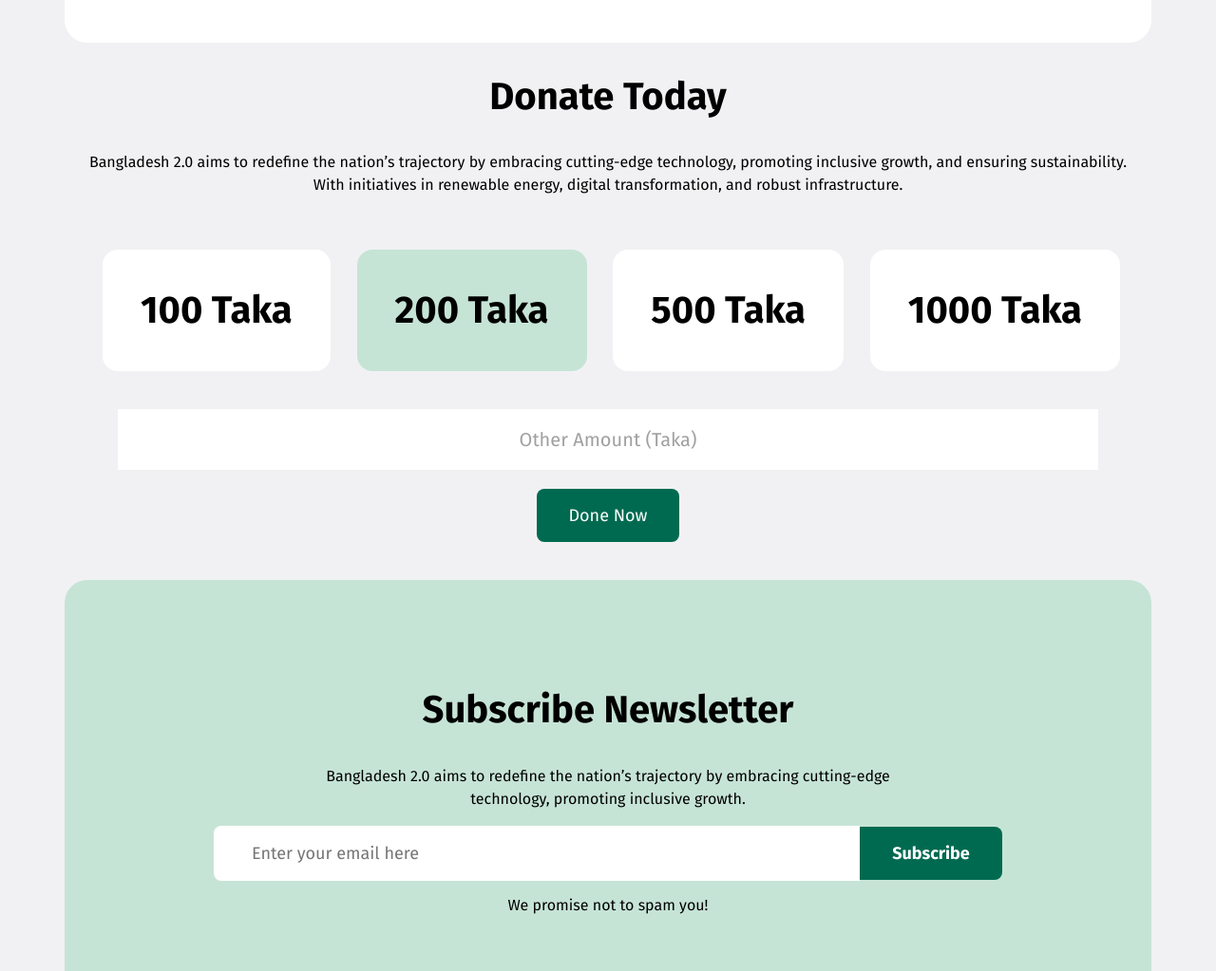
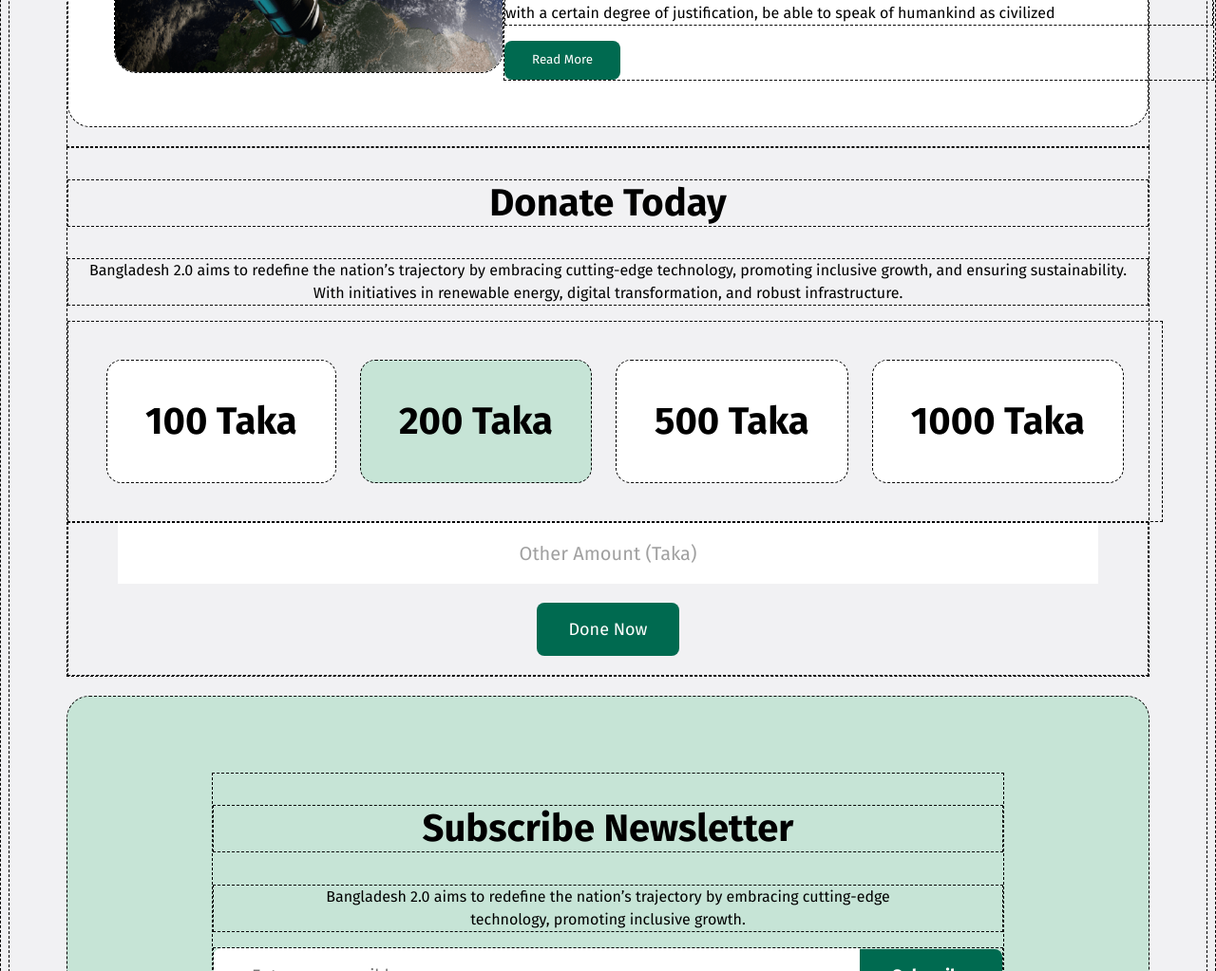
Before and after one commit to rifatalam240/assignment-1, a plain HTML site: page index.html in a window 1280 px wide. Shown: the part 2747-3770 px from the top of the page at 95% size. Drawn offline with Linux system fonts and the light colour scheme.

Commit message:
added border

```diff
--- a/style.css
+++ b/style.css
@@ -1,7 +1,7 @@
 @import url("https://fonts.googleapis.com/css2?family=Fira+Sans:ital,wght@0,100;0,200;0,300;0,400;0,500;0,600;0,700;0,800;0,900;1,100;1,200;1,300;1,400;1,500;1,600;1,700;1,800;1,900&display=swap");
 * {
   font-family: "Fira Sans", serif;
-  /* border: 0.1px dashed black; */
+  border: 0.1px dashed black;
 }
 body {
   padding: 60px;
```
